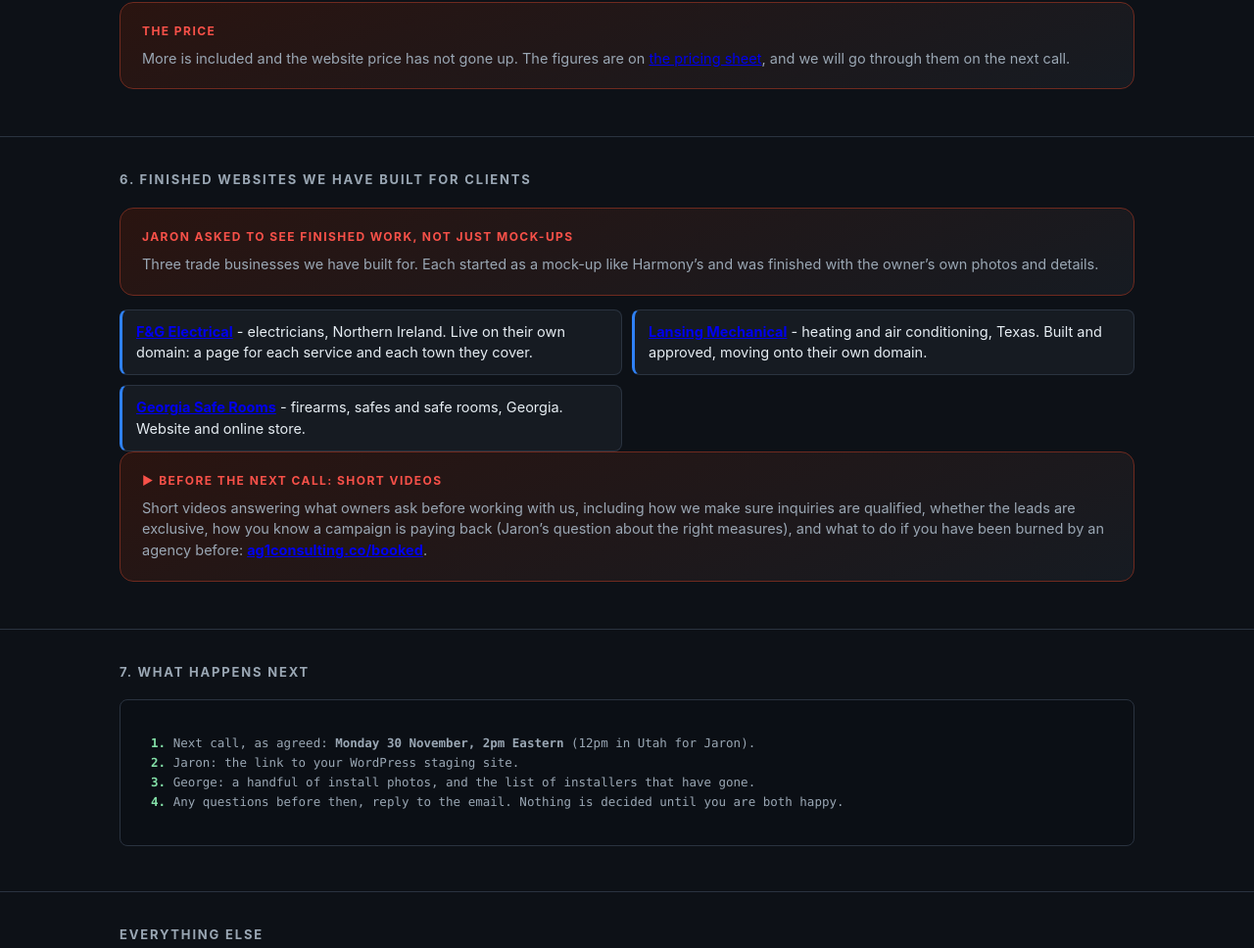
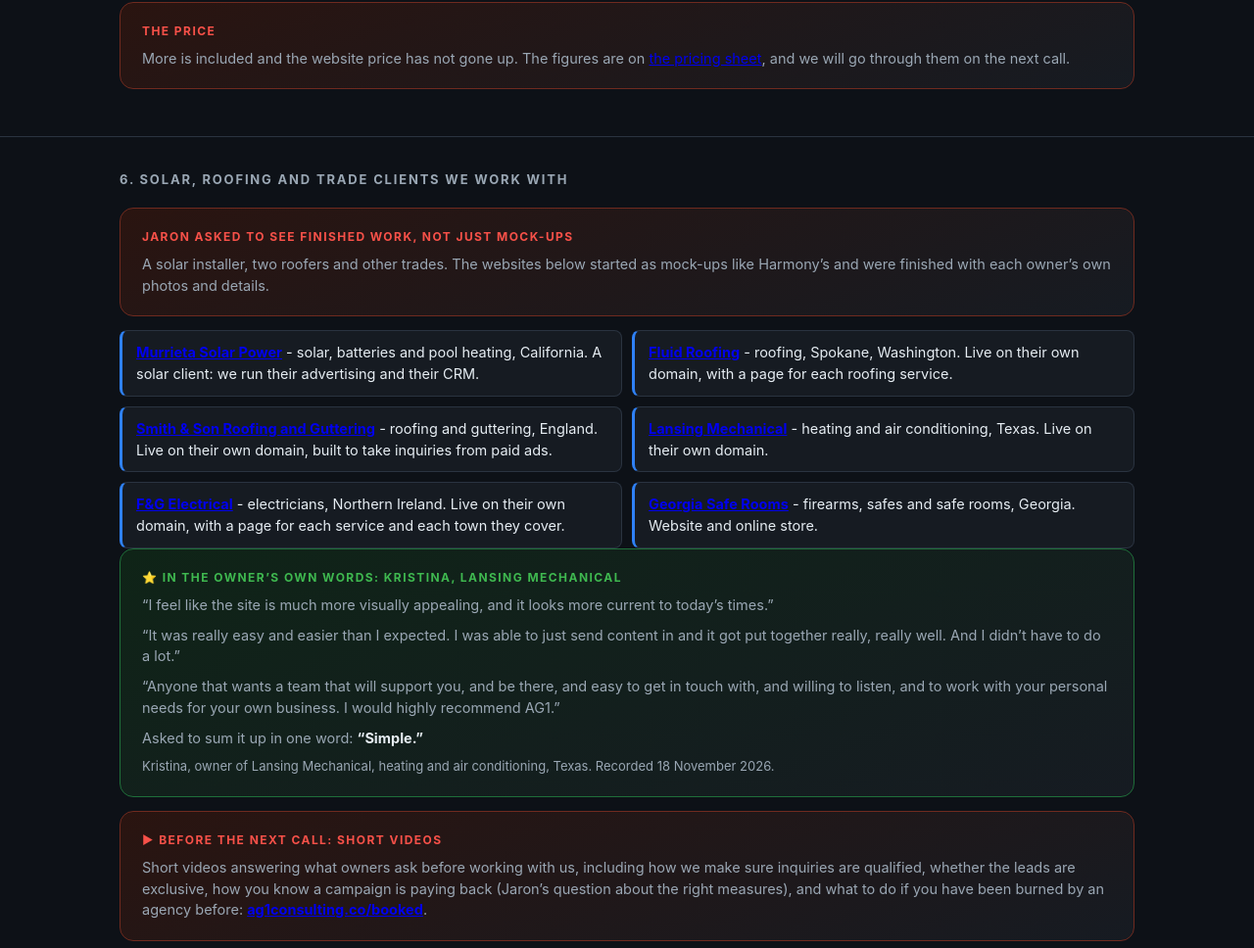
Before and after one commit to andrei170/harmony-energy-audit, a plain HTML site: page call4.html in a window 1280 px wide. Shown: the part 2697-3665 px from the top of the page at 98% size. Drawn offline with Linux system fonts and the light colour scheme.

Commit message:
20 Nov call page

```diff
--- a/call4.html
+++ b/call4.html
@@ -197,16 +197,27 @@ footer{color:var(--mut);font-size:12.5px;text-align:center;padding:22px 0 40px;l
 
 <section>
   <div class="wrap">
-    <div class="h">6. Finished Websites We Have Built For Clients</div>
+    <div class="h">6. Solar, Roofing And Trade Clients We Work With</div>
     <div class="flag">
       <div class="lab">Jaron asked to see finished work, not just mock-ups</div>
-      <p>Three trade businesses we have built for. Each started as a mock-up like Harmony&rsquo;s and was finished with the owner&rsquo;s own photos and details.</p>
+      <p>A solar installer, two roofers and other trades. The websites below started as mock-ups like Harmony&rsquo;s and were finished with each owner&rsquo;s own photos and details.</p>
     </div>
     <ul class="road">
-      <li><b><a href="https://www.fgelectricalltd.co.uk/">F&amp;G Electrical</a></b> - electricians, Northern Ireland. Live on their own domain: a page for each service and each town they cover.</li>
-      <li><b><a href="https://andrei170.github.io/lansing-mechanical-demo/">Lansing Mechanical</a></b> - heating and air conditioning, Texas. Built and approved, moving onto their own domain.</li>
+      <li><b><a href="https://murrietasolarpower.com/">Murrieta Solar Power</a></b> - solar, batteries and pool heating, California. A solar client: we run their advertising and their CRM.</li>
+      <li><b><a href="https://fluidroofing.net/">Fluid Roofing</a></b> - roofing, Spokane, Washington. Live on their own domain, with a page for each roofing service.</li>
+      <li><b><a href="https://smithandsonroofing.co.uk/">Smith &amp; Son Roofing and Guttering</a></b> - roofing and guttering, England. Live on their own domain, built to take inquiries from paid ads.</li>
+      <li><b><a href="https://lansingmechanicaltx.com/">Lansing Mechanical</a></b> - heating and air conditioning, Texas. Live on their own domain.</li>
+      <li><b><a href="https://www.fgelectricalltd.co.uk/">F&amp;G Electrical</a></b> - electricians, Northern Ireland. Live on their own domain, with a page for each service and each town they cover.</li>
       <li><b><a href="https://andrei170.github.io/georgia-safe-rooms-demo/">Georgia Safe Rooms</a></b> - firearms, safes and safe rooms, Georgia. Website and online store.</li>
     </ul>
+    <div class="win">
+      <div class="lab">&#11088; In the owner&rsquo;s own words: Kristina, Lansing Mechanical</div>
+      <p>&ldquo;I feel like the site is much more visually appealing, and it looks more current to today&rsquo;s times.&rdquo;</p>
+      <p>&ldquo;It was really easy and easier than I expected. I was able to just send content in and it got put together really, really well. And I didn&rsquo;t have to do a lot.&rdquo;</p>
+      <p>&ldquo;Anyone that wants a team that will support you, and be there, and easy to get in touch with, and willing to listen, and to work with your personal needs for your own business. I would highly recommend AG1.&rdquo;</p>
+      <p>Asked to sum it up in one word: <b>&ldquo;Simple.&rdquo;</b></p>
+      <p style="font-size:13px;color:var(--mut)">Kristina, owner of Lansing Mechanical, heating and air conditioning, Texas. Recorded 18 November 2026.</p>
+    </div>
     <div class="flag">
       <div class="lab">&#9654; Before the next call: short videos</div>
       <p>Short videos answering what owners ask before working with us, including how we make sure inquiries are qualified, whether the leads are exclusive, how you know a campaign is paying back (Jaron&rsquo;s question about the right measures), and what to do if you have been burned by an agency before: <b><a href="https://ag1consulting.co/booked">ag1consulting.co/booked</a></b>.</p>
```
